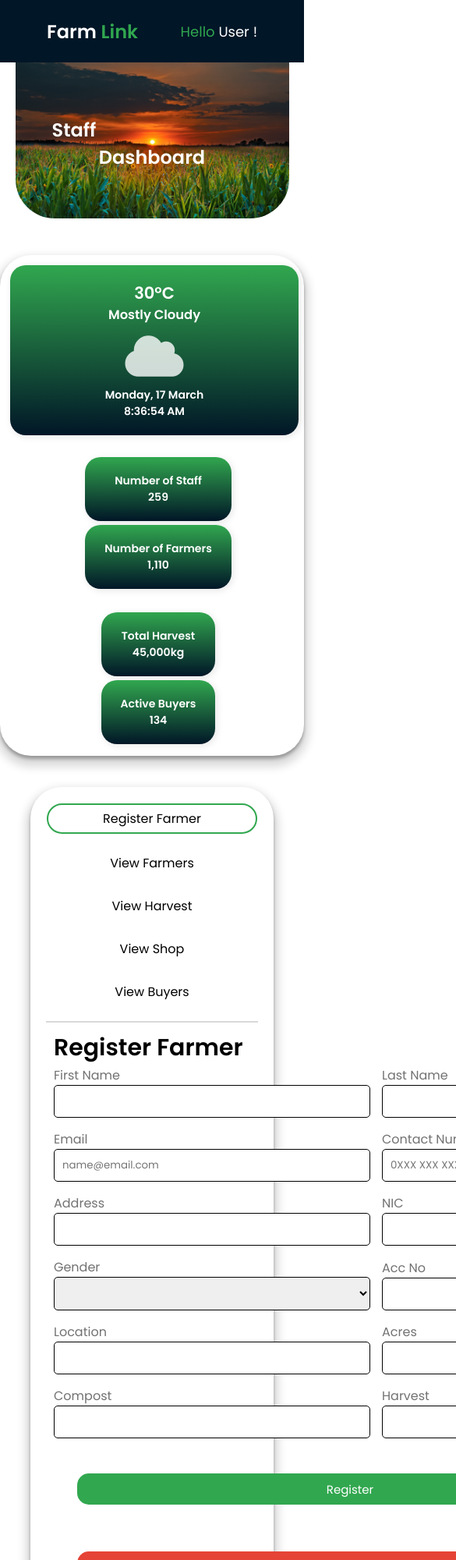
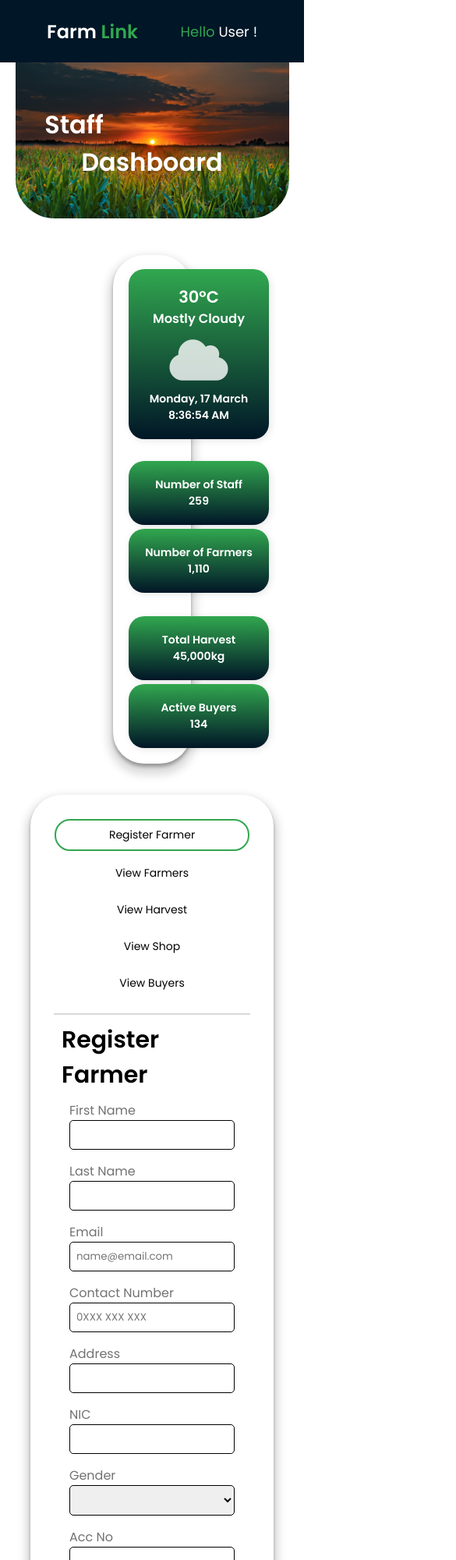
Before and after one commit to wtgsoysa/FarmLink, a plain HTML site: page html/dashboard.html in a window 390 px wide. Shown: the top 2000 px of the page at 78% size, 585 px wide, since content can reach past the window. Drawn offline with Linux system fonts and the light colour scheme.

Commit message:
feat: Improve responsiveness of form and popup buttons

```diff
--- a/css/dashboard.css
+++ b/css/dashboard.css
@@ -281,6 +281,34 @@ header {
     border: 2px solid var(--green);
 }
 
+/* Adjust button size for smaller screens */
+/* Adjust button size for smaller screens */
+@media (max-width: 768px) {
+    .tabs {
+        flex-direction: column; /* Stack buttons vertically */
+        gap: 15px; /* Adjust gap between buttons */
+    }
+
+    .tabs button {
+        font-size: 14px;
+        padding: 8px 16px;
+        width: 100%; /* Make buttons full-width */
+    }
+}
+
+@media (max-width: 480px) {
+    .tabs {
+        flex-direction: column; /* Stack buttons vertically */
+        gap: 10px; /* Adjust gap between buttons */
+    }
+
+    .tabs button {
+        font-size: 14px;
+        padding: 8px 16px;
+        width: 100%; /* Full-width buttons on very small screens */
+    }
+}
+
 
 
 /* Register Farmer section*/
@@ -291,10 +319,11 @@ header {
     box-shadow: 0px 8px 12px 6px rgba(0, 0, 0, 0.15), 0px 4px 4px 0px rgba(0, 0, 0, 0.30);
     max-width: 80%;
     margin: 40px auto;
+    width: 100%;
 }
 
 .content-section {
-    width: 50%;
+    width: 100%;
     margin: auto;
 }
 
@@ -328,18 +357,18 @@ input, select {
     border: 1px solid black;
     border-radius: 5px;
     transition: border 0.3s ease, background-color 0.3s ease;
+    width: 100%;
 }
 
-/* Style for input/select when focused (clicked) */
 input:focus, select:focus {
-    border: 1px dashed var(--green);  /* Green dashed border */
-    background-color: var(--light-gray);  /* Light gray background */
+    border: 1px dashed var(--green);
+    background-color: var(--light-gray);
 }
 
-/* Style for input/select when clicked (active) */
+
 input:active, select:active {
-    border: 1px dashed var(--green);  /* Green dashed border */
-    background-color: var(--light-gray);  /* Light gray background */
+    border: 1px dashed var(--green);
+    background-color: var(--light-gray);
 }
 
 .form-actions {
@@ -349,9 +378,9 @@ input:active, select:active {
 
 .form-actions button {
     margin: 30px;
+    width: 250px;
 }
 
-/* Pop Up Buttons*/
 .register {
     background-color: var(--green);
     color: white;
@@ -370,6 +399,7 @@ input:active, select:active {
     font-size: 15px;
 }
 
+/* Pop Up Buttons*/
 .register-popup {
     width: 400px;
     background: white;
@@ -461,6 +491,45 @@ button:hover {
     background-color: var(--green);
     color: white;
     margin-top: 15px;
+}
+
+
+/* Responsive Layout for Smaller Screens */
+@media (max-width: 768px) {
+    form {
+        grid-template-columns: 1fr;  /* Change to a single column layout */
+        max-width: 100%;  /* Allow full width on small screens */
+    }
+
+    .form-group {
+        grid-column: span 1;  /* Ensure each form field takes full width */
+    }
+
+    .form-actions {
+        grid-column: span 1;
+    }
+
+    .form-actions button {
+        width: 100%;  /* Make buttons full width on smaller screens */
+    }
+}
+
+/* Extra Small Screens */
+@media (max-width: 480px) {
+    form {
+        grid-template-columns: 1fr;  /* Single column layout */
+        padding: 10px;  /* Add some padding */
+    }
+
+    input, select {
+        padding: 8px;  /* Slightly smaller padding */
+    }
+
+    .form-actions button {
+        width: 100%;  /* Full width button */
+        padding: 12px;
+        font-size: 16px;  /* Increase font size for readability */
+    }
 }
 
 /*View Section*/
@@ -794,100 +863,3 @@ footer .footer-center {
     right: 60px;
     font-size: 14px;
 }
-
-
-/* Responsive Adjustments */
-@media (max-width: 1200px) {
-    .hero h1 {
-        font-size: 3rem;
-    }
-
-    .stats-container {
-        max-width: 95%;
-    }
-}
-
-@media (max-width: 992px) {
-    .hero h1 {
-        font-size: 2.5rem;
-    }
-
-    .tabs {
-        flex-direction: column;
-        gap: 20px;
-    }
-
-    .form-container {
-        padding: 20px;
-    }
-
-    .register-farmer h2 {
-        font-size: 2rem;
-    }
-
-    form {
-        grid-template-columns: 1fr;
-    }
-
-    .footer-left,
-    .footer-center,
-    .footer-right {
-        width: 100%;
-        text-align: center;
-    }
-
-    footer {
-        flex-direction: column;
-        padding: 20px;
-    }
-
-    .social-icons {
-        justify-content: center;
-    }
-}
-
-@media (max-width: 768px) {
-    .hero h1 {
-        font-size: 2rem;
-    }
-
-    .stats-container {
-        max-width: 100%;
-        padding: 10px;
-    }
-
-    .weather-box, .stat-box {
-        min-width: 100%;
-        padding: 20px;
-    }
-
-    .register-farmer {
-        width: 100%;
-    }
-
-    .form-actions button {
-        width: 100%;
-    }
-
-    footer p {
-        font-size: 12px;
-    }
-}
-
-@media (max-width: 480px) {
-    .hero h1 {
-        font-size: 1.5rem;
-    }
-
-    .stats-container {
-        padding: 10px;
-    }
-
-    .weather-box, .stat-box {
-        min-width: 100%;
-    }
-
-    footer {
-        padding: 15px;
-    }
-}
```
